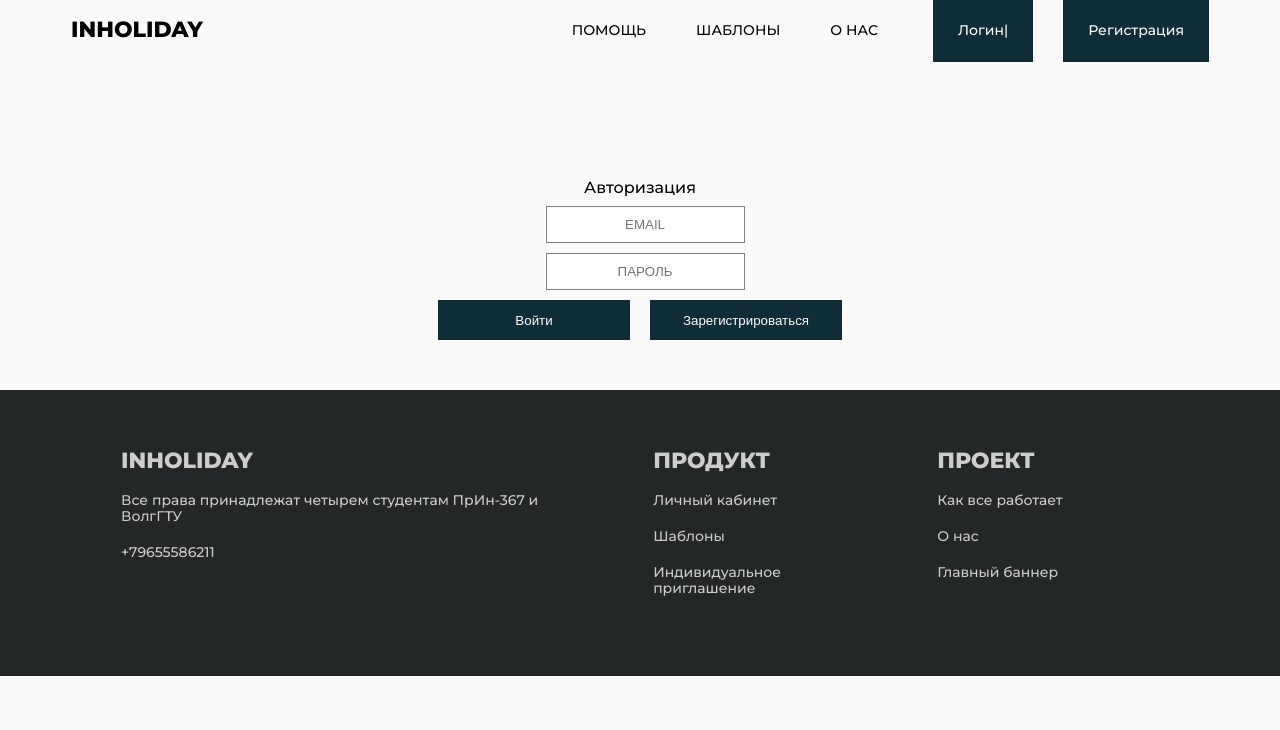
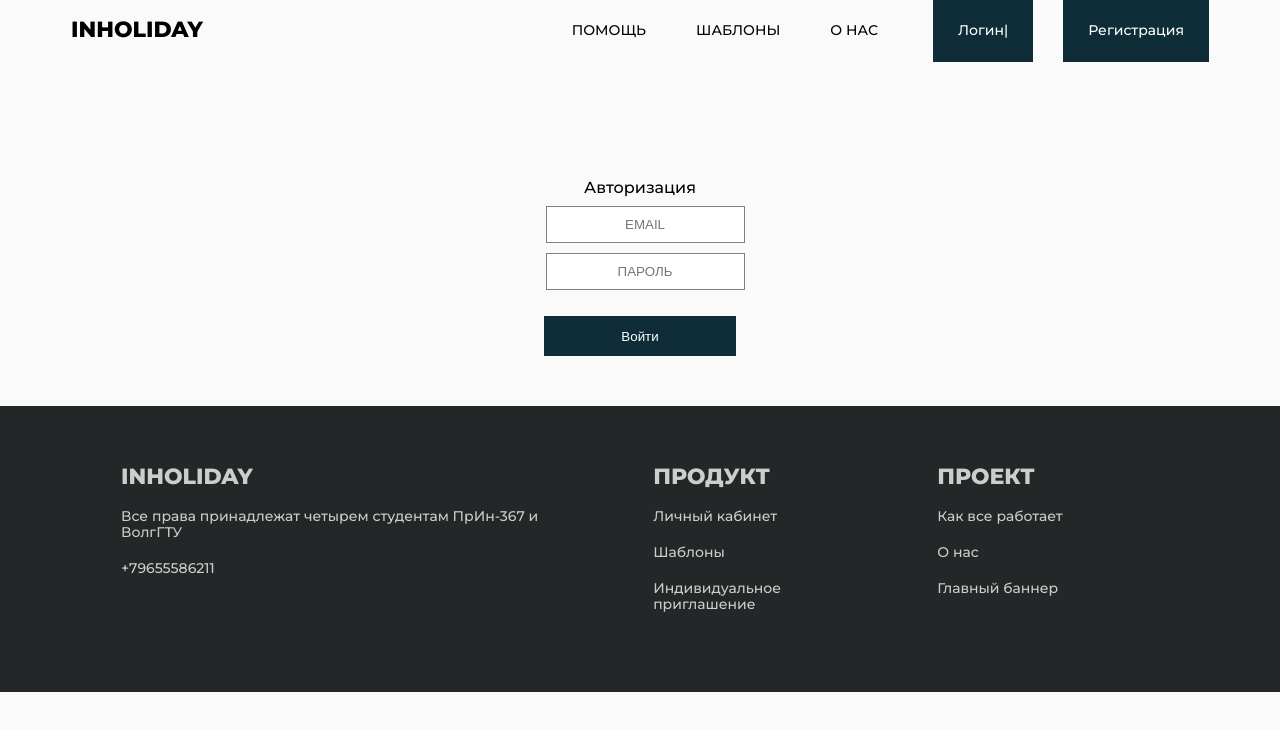
Before and after one commit to GhostGrand/inHolidayJS, a React (Create React App) app: page /auth in a window 1280 px wide. Shown: the top 730 px of the page. Built offline with nearby package versions, Linux system fonts and the light colour scheme.

Commit message:
Настроен API в авторизации

```diff
--- a/src/Components/AuthorisationRegistration/Authorisation.js
+++ b/src/Components/AuthorisationRegistration/Authorisation.js
@@ -1,7 +1,57 @@
-import React from "react";
+import React, { useState } from "react";
+import { useNavigate } from "react-router-dom";
+
+let url = 'http://45.15.159.0/api/auth/register';
 
 export default function Authorisation() {
+  const [formValue, setFormValue] = useState({email:"", password:""})
+
+  const [error, setError] = useState(null);
+  const [isError, setIsError] = useState(false);
+
+  const navigate = useNavigate();
+
+  function onSubmit(event) {
+    event.preventDefault();
+    console.log(formValue);
+    fetch(url, {
+      method:"POST",
+      headers: {
+        'Accept': 'application/json',
+        'Content-Type': 'application/json'
+      },
+      body: JSON.stringify({
+        email: formValue.email,
+        password: formValue.password
+      })
+    })
+    .then(response => {
+      if(response.status == 400) {
+        setIsError(true)
+        setError("Неверный логин/пароль или пользователь с такими учетными данными не существует")
+      }
+      else if(response.status == 500) {
+        setIsError(true)
+        setError("Что-то не так с серваком (500)")
+      }
+      else {
+        setIsError(false)
+        navigate('/account')
+      }
+    })
+    .then(response => console.log(JSON.stringify(response)))
+  }
+
+  function handleInput(event) {
+    const {name, value} = event.target;
+    setFormValue({...formValue, [name]:value});
+
+    console.log(event.target.value);
+  }
+
+
   return <div className="registration">
+    <form onSubmit={onSubmit}>
       <div className="registration">
         <p>Авторизация</p>
         <ul>
@@ -9,8 +59,10 @@ export default function Authorisation() {
             <input
               className="form"
               type="email"
-            name="mail"
+              name="email"
               placeholder="EMAIL"
+              value={formValue.email.value}
+              onChange={handleInput}
             />
           </li>
           <li>
@@ -19,13 +71,18 @@ export default function Authorisation() {
               type="password"
               name="password"
               placeholder="ПАРОЛЬ"
+              value={formValue.password.value}
+              onChange={handleInput}
             />
           </li>
           <li>
+            <div style={{visibility: isError ? 'visible' : 'hidden' }}>
+              Ошибка: {error}.
+            </div>
             <button className="button">Войти</button>
-          <button className="button">Зарегистрироваться</button>
           </li>
         </ul>
       </div>
+    </form>
   </div>;
 }
--- a/src/Components/AuthorisationRegistration/Registation.js
+++ b/src/Components/AuthorisationRegistration/Registation.js
@@ -1,5 +1,7 @@
 import React, { useState } from "react";
+import { useNavigate } from "react-router-dom";
 import "../../App.css";
+import PersonalAccount from "../PersonalAccount/PersonalAccount";
 
 let url = 'http://45.15.159.0/api/auth/register';
 
@@ -7,8 +9,9 @@ export default function Registation() {
   const [formValue, setFormValue] = useState({ name:"", email:"", password:"", phoneNumber:null, otherCommunication:null })
 
   const [error, setError] = useState(null);
-  const [isLoaded, setIsLoaded] = useState(false);
   const [isError, setIsError] = useState(false);
+
+  const navigate = useNavigate();
 
   function onSubmit(event) {
     event.preventDefault();
@@ -30,7 +33,7 @@ export default function Registation() {
     .then(response => {
       if(response.status == 400) {
         setIsError(true)
-        setError("Неверно введён номер телефона")
+        setError("Некорректные данные")
       }
       else if(response.status == 401) {
         setIsError(true)
@@ -48,6 +51,10 @@ export default function Registation() {
         setIsError(true)
         setError("Что-то не так с серваком (500)")
       }
+      else {
+        setIsError(false)
+        navigate('/account')
+      }
     })
     .then(response => console.log(JSON.stringify(response)))
   }
@@ -55,7 +62,6 @@ export default function Registation() {
   function handleInput(event) {
     const {name, value} = event.target;
     setFormValue({...formValue, [name]:value});
-
     console.log(event.target.value);
   }
 
```
Lines whose indentation alone changed are shown as unchanged.
